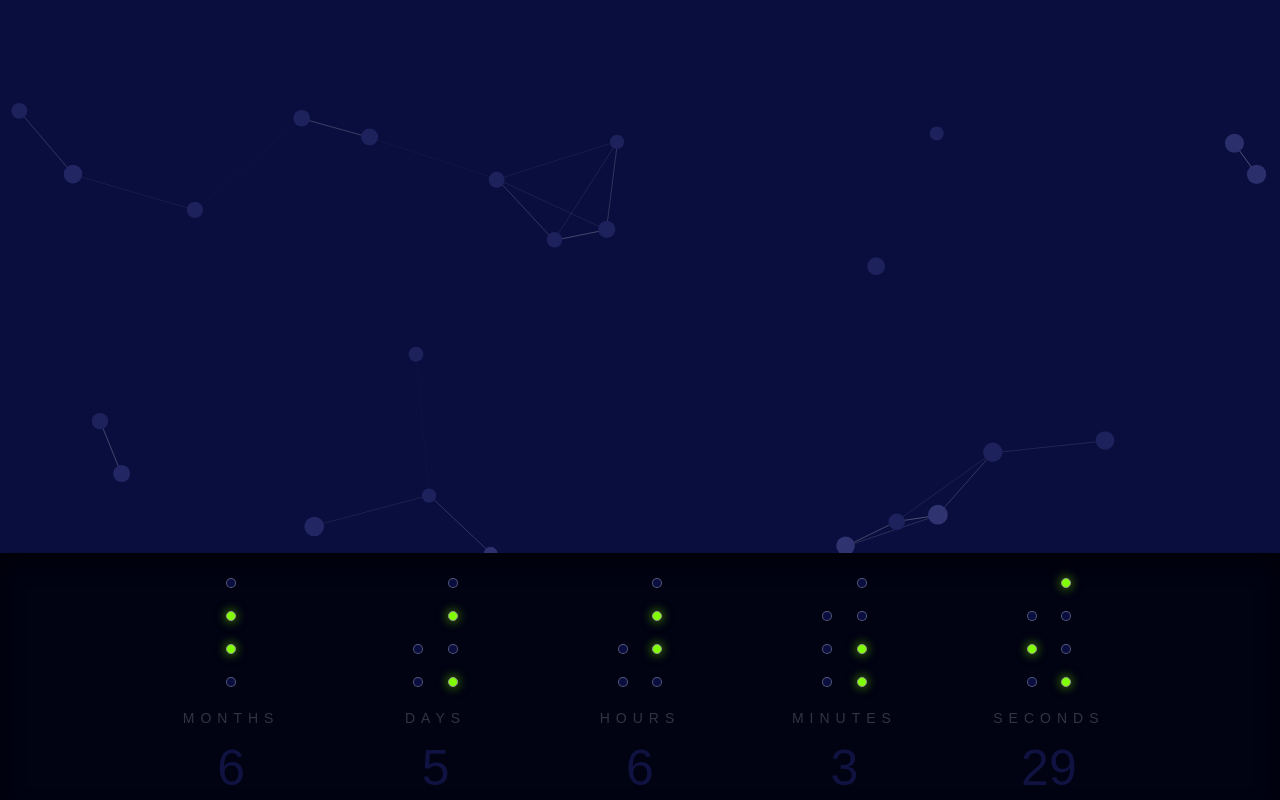
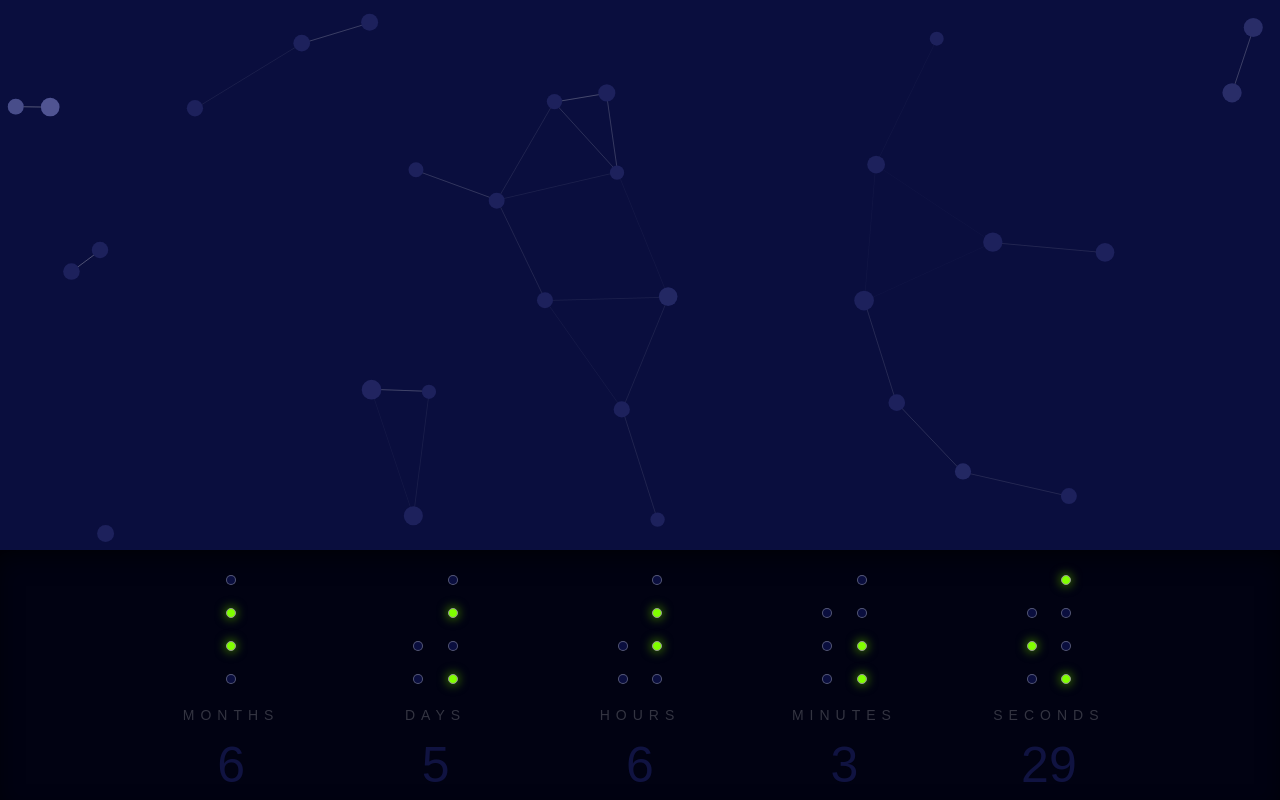
Before and after one commit to melvin15may/magnovite-2015, a PHP site: page /home.html in a window 1280 px wide. Run offline with PHP 8.4, Linux system fonts and the light colour scheme.

Commit message:
change boundaries

```diff
--- a/css/app.css
+++ b/css/app.css
@@ -14,17 +14,18 @@
 #canvas {
     background: #0a0e3e;
     width: 100%;
-    height: 100%;
+    height: auto;
 }
 
 .landing {
+    height: 100%;
     position: relative;
 }
 
 .timer {
     position: absolute;
+    left: 0;
     bottom: 0;
-    left: 0;
     width: 100%;
     height: 250px;
     background: #010212;
--- a/js/anim/anim.js
+++ b/js/anim/anim.js
@@ -29,7 +29,7 @@
         var i;
 
         canvas.width = window.innerWidth;
-        canvas.height = window.innerHeight;
+        canvas.height = window.innerHeight - 250;
 
         for (i = 0; i < nAtoms; i++) {
             atoms.push(new anim.Atom(canvas));
```
